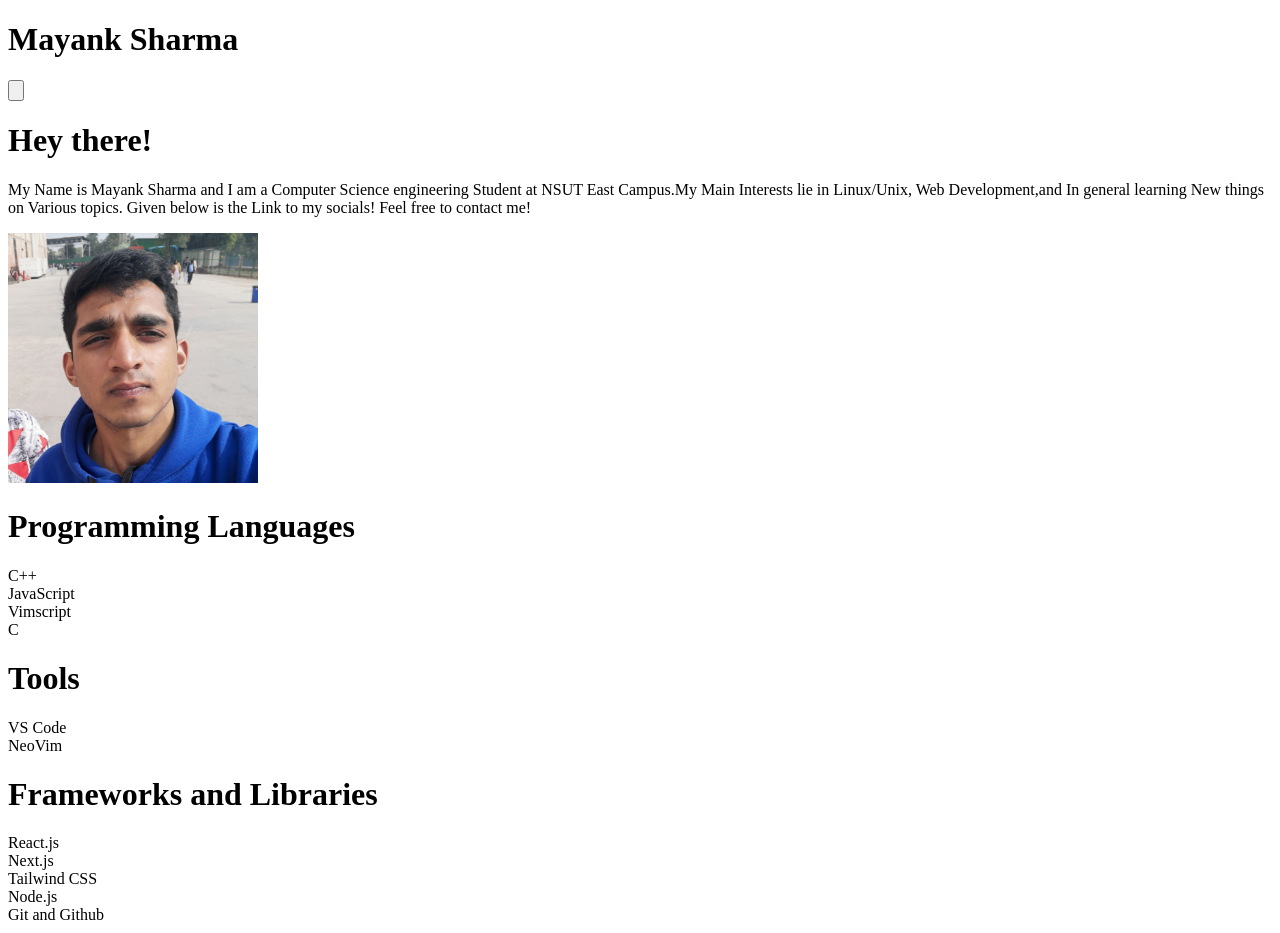
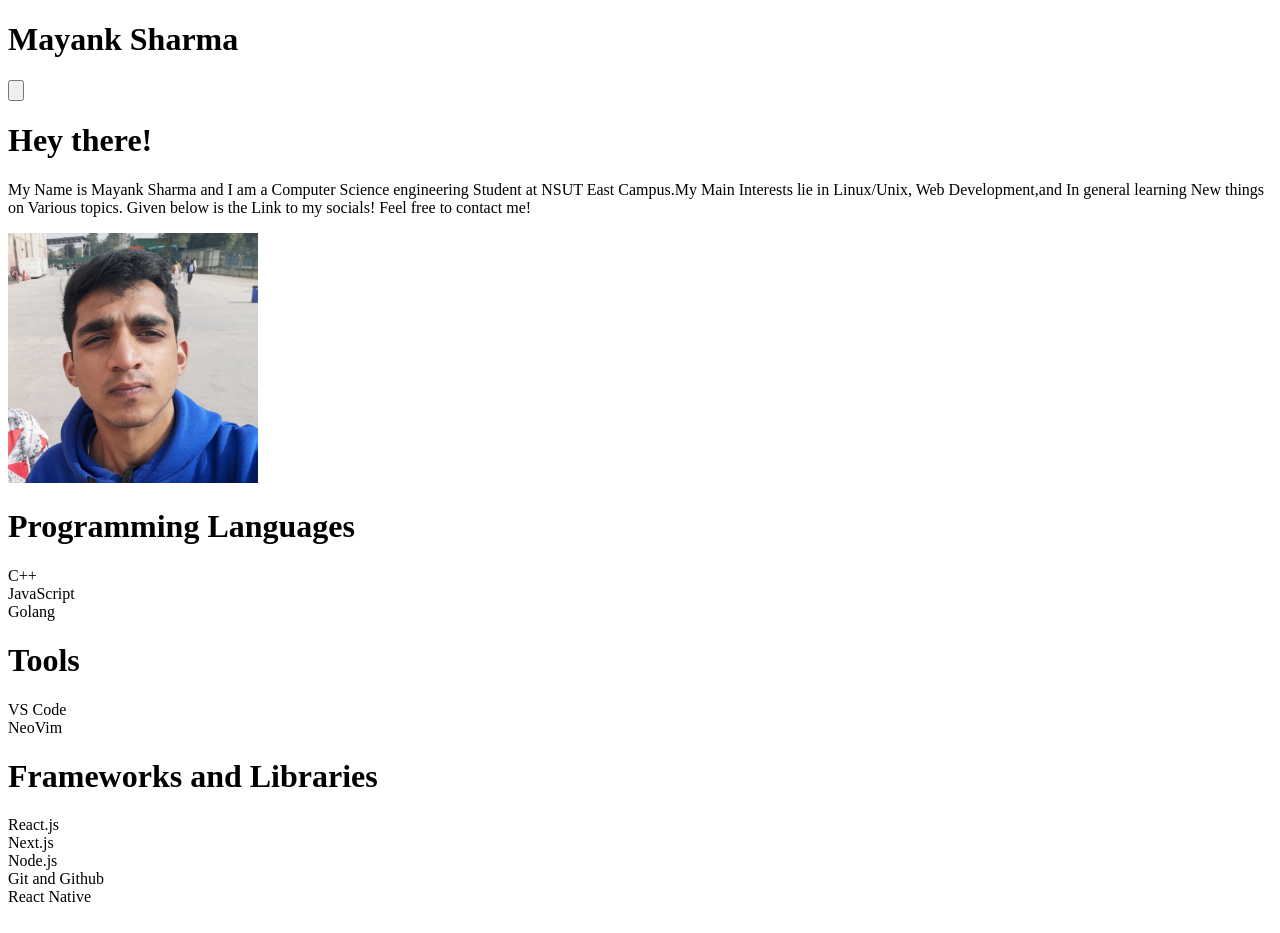
Before and after one commit to 123MayankSharma/portfolio, a Next.js app in the folder portfolio/: page / in a window 1280 px wide. Shown: the top 933 px of the page. Built offline with nearby package versions, Linux system fonts and the light colour scheme.

Commit message:
updated info

```diff
--- a/portfolio/components/skills/Skills.js
+++ b/portfolio/components/skills/Skills.js
@@ -15,10 +15,9 @@ const Skill = () => {
                 <div className="ml-2 mr-2 mb-4"><ProgressBar pb={40} /></div>
                 <span className="text-left ml-2">JavaScript</span>
                 <div className="ml-2 mr-2 mb-4"><ProgressBar pb={55} /></div>
-                <span className="text-left ml-2">Vimscript</span>
-                <div className="ml-2 mr-2 mb-4"><ProgressBar pb={25} /></div>
-                <span className="text-left ml-2">C</span>
-                <div className="ml-2 mr-2 mb-4"><ProgressBar pb={25} /></div>
+                <span className="text-left ml-2">Golang</span>
+                <div className="ml-2 mr-2 mb-4"><ProgressBar pb={15} /></div>
+
 
             </div>
 
@@ -42,11 +41,11 @@ const Skill = () => {
             <div className="ml-2 mr-2 mb-4"><ProgressBar pb={45} /></div>
             <span className="text-left ml-2">Next.js</span>
             <div className="ml-2 mr-2 mb-4"><ProgressBar pb={55} /></div>
-            <span className="text-left ml-2">Tailwind CSS</span>
-            <div className="ml-2 mr-2 mb-4"><ProgressBar pb={30} /></div>
             <span className="text-left ml-2">Node.js</span>
             <div className="ml-2 mr-2 mb-4"><ProgressBar pb={38} /></div>
             <span className="text-left ml-2">Git and Github</span>
+            <div className="ml-2 mr-2 mb-4"><ProgressBar pb={40} /></div>
+            <span className="text-left ml-2">React Native</span>
             <div className="ml-2 mr-2 mb-4"><ProgressBar pb={40} /></div>
 
 
```
